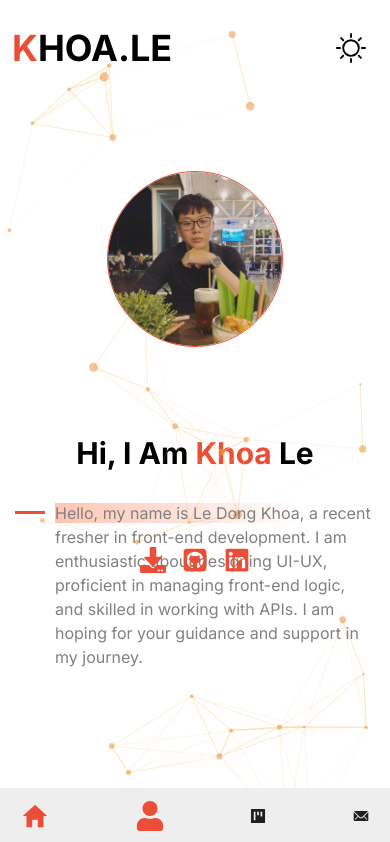
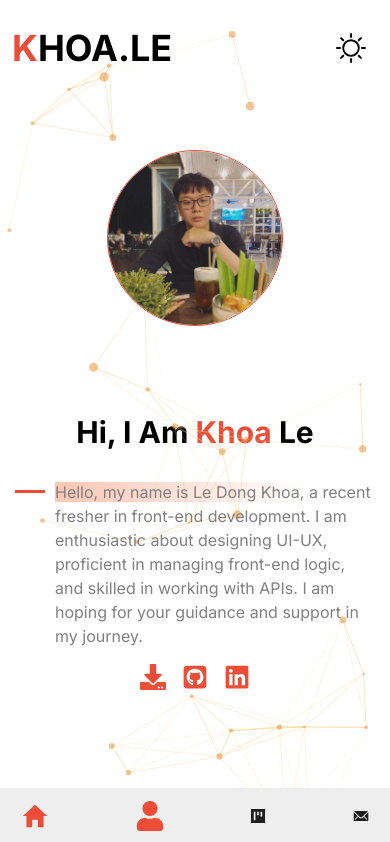
Before and after one commit to dkhoa0120/my-portfolio, a Next.js app: page / in a window 390 px wide. Shown: the top 842 px of the page. Built offline with nearby package versions, Linux system fonts and the light colour scheme.

Commit message:
fixed Mobile UI

```diff
--- a/src/components/About/About.jsx
+++ b/src/components/About/About.jsx
@@ -36,7 +36,7 @@ function About() {
           UI-UX, proficient in managing front-end logic, and skilled in working
           with APIs. I am hoping for your guidance and support in my journey.{" "}
         </p>
-        <div className="flex absolute gap-4 mt-4">
+        <div className="flex absolute gap-4 mt-4 max-md:static">
           <a href="cv.pdf" download="CV.pdf">
             <FaDownload className="text-[#EC4D37] text-[26px] cursor-pointer" />
           </a>
--- a/src/components/Header.js
+++ b/src/components/Header.js
@@ -5,7 +5,7 @@ const Header = () => {
   return (
     <div className="p-3 w-[1400px] max-xl:w-full max-sm:w-full flex items-center justify-between h-24">
       <p className="font-bold text-4xl">
-        <san className="text-[#ec4d37]">K</san>
+        <span className="text-[#ec4d37]">K</span>
         <span className="dark:text-white">HOA.LE</span>
       </p>
       <ThemeToggle />
```
